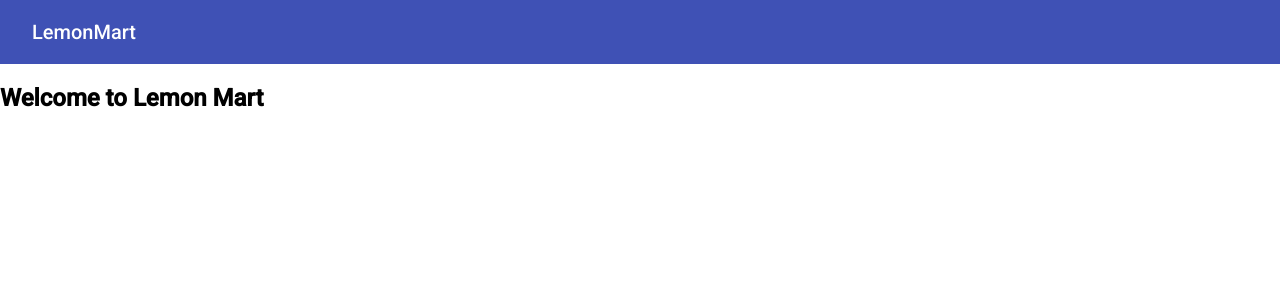
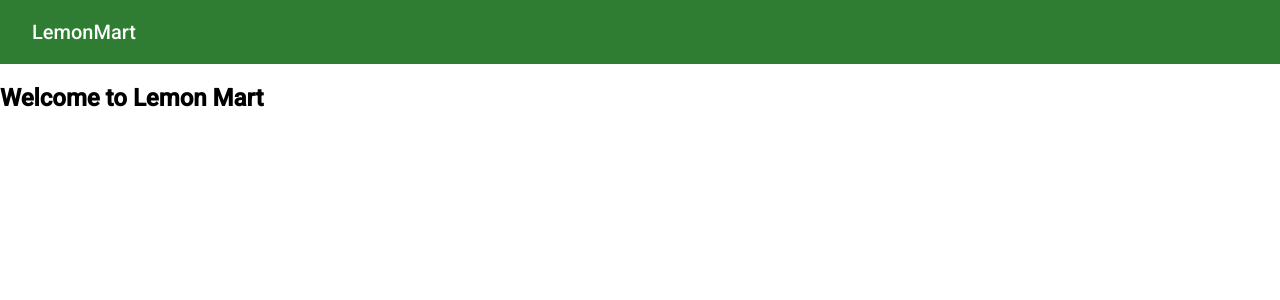
Before and after one commit to naleninoi/lemon-mart, an Angular app: page /home in a window 1280 px wide. Shown: the top 300 px of the page. Built offline with nearby package versions, Linux system fonts and the light colour scheme.

Commit message:
add theming

```diff
--- a/angular.json
+++ b/angular.json
@@ -24,7 +24,7 @@
               "src/assets"
             ],
             "styles": [
-              "src/custom-theme.scss",
+              "src/lemonmart-theme.scss",
               "src/styles.css"
             ],
             "scripts": []
--- a/src/custom-theme.scss
+++ b/src/lemonmart-theme.scss
@@ -12,14 +12,12 @@
 // Define the palettes for your theme using the Material Design palettes available in palette.scss
 // (imported above). For each palette, you can optionally specify a default, lighter, and darker
 // hue. Available color palettes: https://material.io/design/color/
-$lemon-mart-primary: mat-palette($mat-indigo);
-$lemon-mart-accent: mat-palette($mat-pink, A200, A100, A400);
+$lemon-mart-primary: mat-palette($mat-green, 800);
+$lemon-mart-accent: mat-palette($mat-lime, A400);
 
-// The warn palette is optional (defaults to red).
-$lemon-mart-warn: mat-palette($mat-red);
 
 // Create the theme object (a Sass map containing all of the palettes).
-$lemon-mart-theme: mat-light-theme($lemon-mart-primary, $lemon-mart-accent, $lemon-mart-warn);
+$lemon-mart-theme: mat-light-theme($lemon-mart-primary, $lemon-mart-accent);
 
 // Include theme styles for core and each component used in your app.
 // Alternatively, you can import and @include the theme mixins for each component
```
